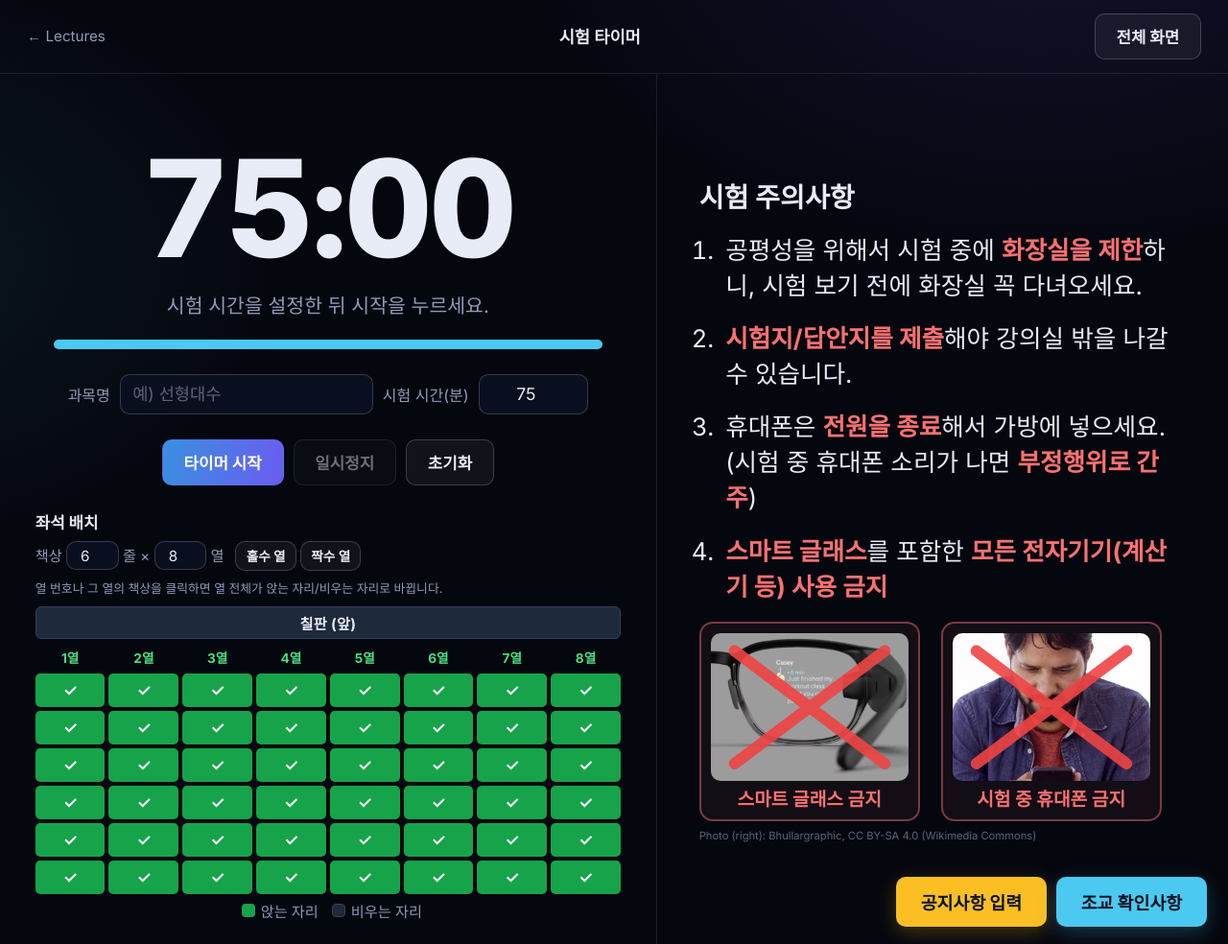
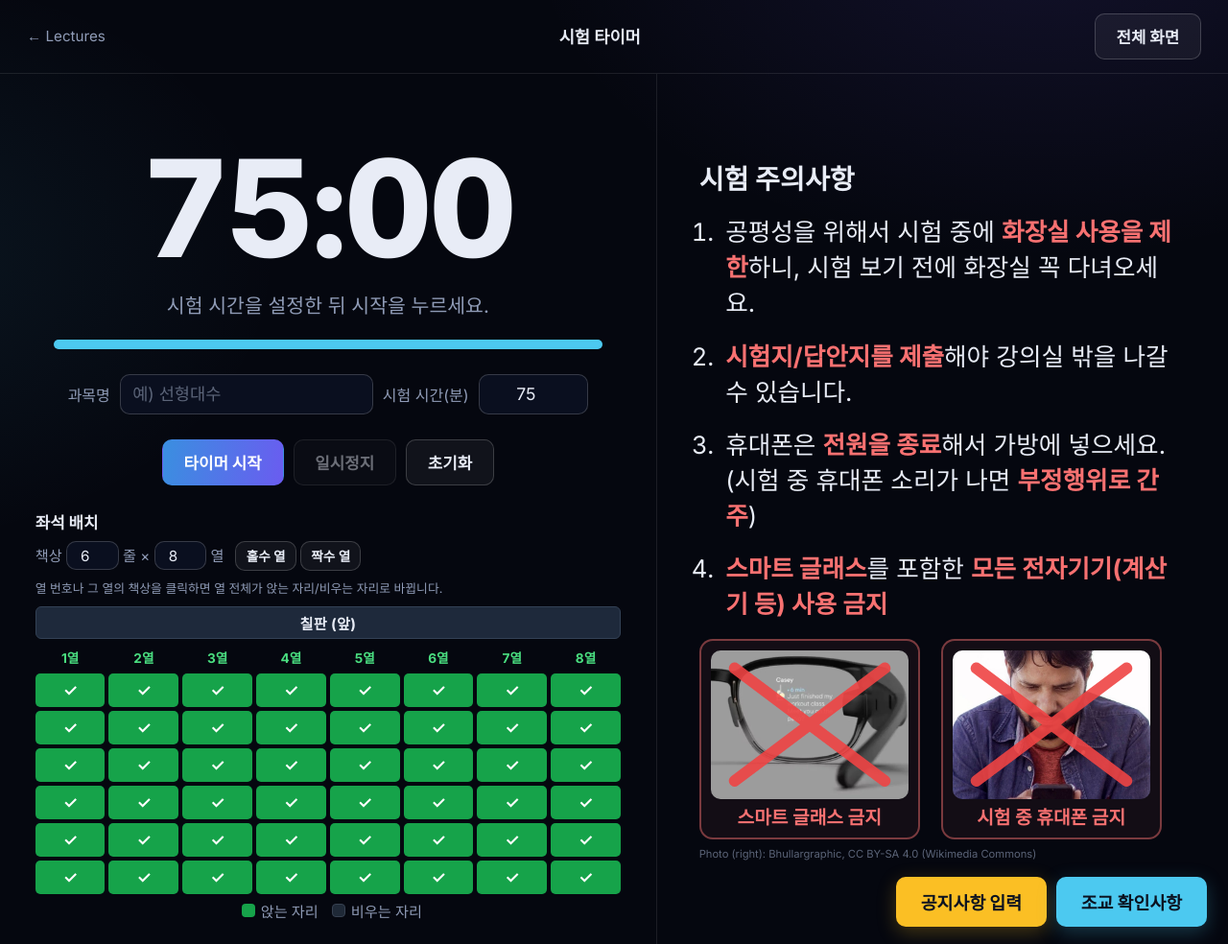
Before and after one commit to hyperx-web/hyperx, a Jekyll site: the page built from lectures/exam-timer/index.html, in a window 1280 px wide. Shown: the whole page at 96% size. Built offline with Jekyll 4.4.1, drawn with Linux system fonts in a browser that asks for light colours; some web fonts are replaced.

Commit message:
Exam timer: wording of rule 1
Co-Authored-By: Claude Opus 5.5 <noreply@anthropic.com>

```diff
--- a/lectures/exam-timer/index.html
+++ b/lectures/exam-timer/index.html
@@ -151,7 +151,7 @@ permalink: /lectures/exam-timer/
     <div class="notice" id="noticeBox" hidden><h2>공지사항</h2><p id="noticeShow"></p></div>
     <h2>시험 주의사항</h2>
     <ol>
-      <li>공평성을 위해서 시험 중에 <b>화장실을 제한</b>하니, 시험 보기 전에 화장실 꼭 다녀오세요.</li>
+      <li>공평성을 위해서 시험 중에 <b>화장실 사용을 제한</b>하니, 시험 보기 전에 화장실 꼭 다녀오세요.</li>
       <li><b>시험지/답안지를 제출</b>해야 강의실 밖을 나갈 수 있습니다.</li>
       <li>휴대폰은 <b>전원을 종료</b>해서 가방에 넣으세요. (시험 중 휴대폰 소리가 나면 <b>부정행위로 간주</b>)</li>
       <li><b>스마트 글래스</b>를 포함한 <b>모든 전자기기(계산기 등) 사용 금지</b></li>
```
